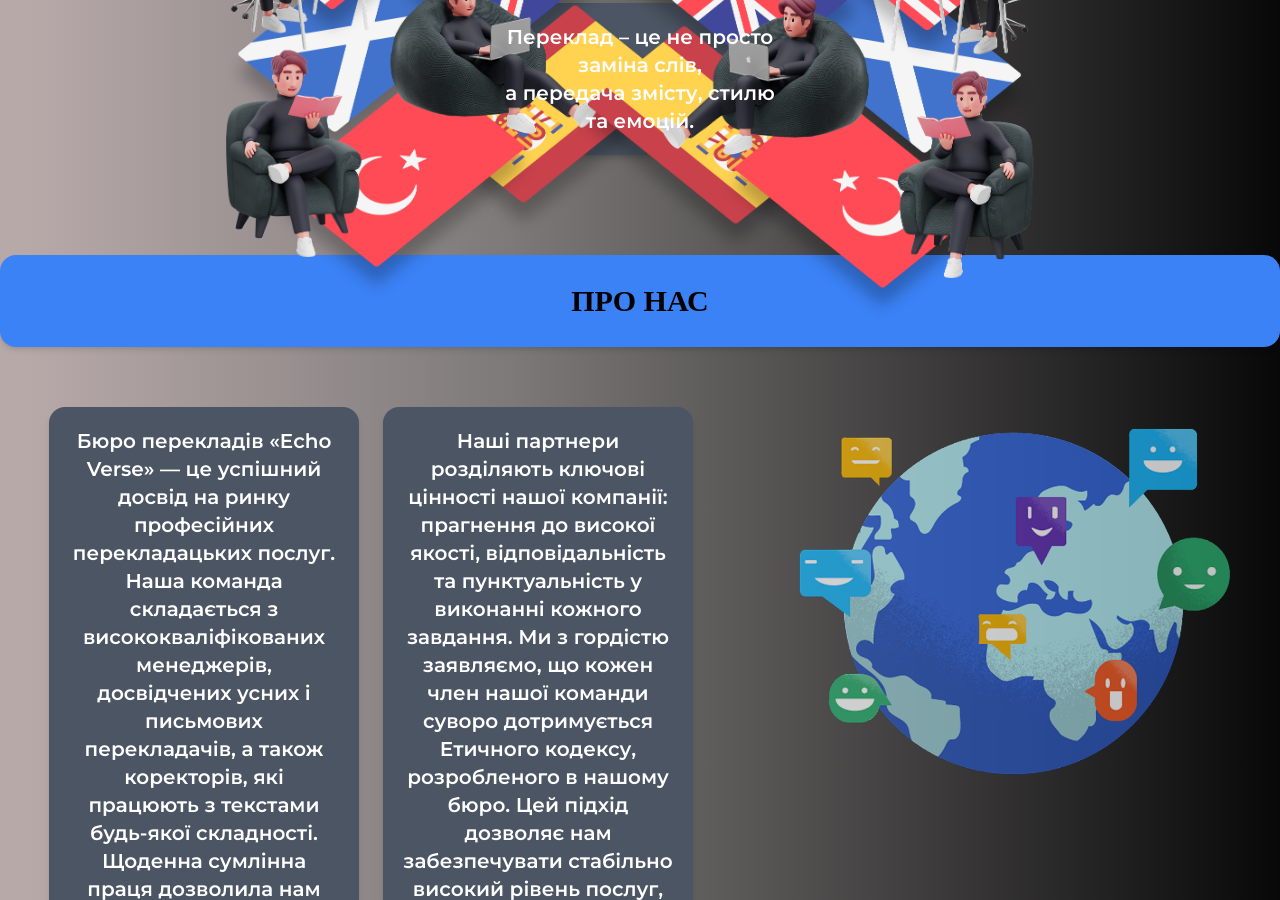
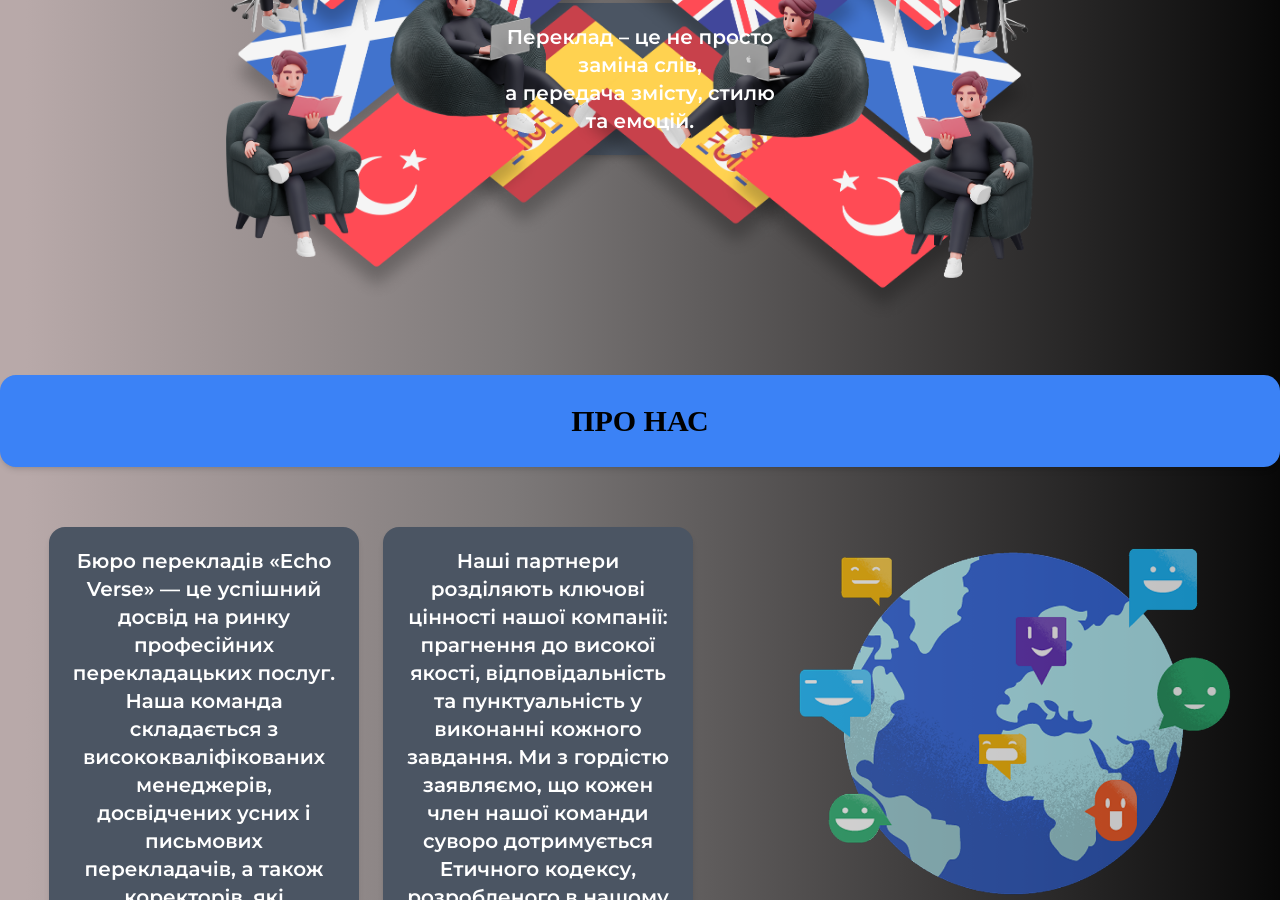
Before and after one commit to NIKILFNJELO/EchoVerse, a plain HTML site: page index.html in a window 1280 px wide. Shown: the part 509-1409 px from the top of the page. Drawn offline with nearby package versions, Linux system fonts and the light colour scheme; a web font is replaced by a local one.

Commit message:
Update index.html

```diff
--- a/index.html
+++ b/index.html
@@ -29,8 +29,8 @@
         </div>
     </section>
     <!-- Про нас -->
-    <section id="about" class="py-10 text-center">
-    <div class="p-5 bg-blue-500 rounded-2xl shadow-md mt-10">
+    <section id="about" class="py-10 text-center mt-40">
+    <div class="p-5 bg-blue-500 rounded-2xl shadow-md">
         <h2 style="font-family: 'Ledger', serif;" class="text-3xl font-semibold text-center mb-2 mt-2">ПРО НАС</h2>
     </div>
     <div class="flex justify-center gap-6 min-w-full p-5 text-center mt-10">
```
